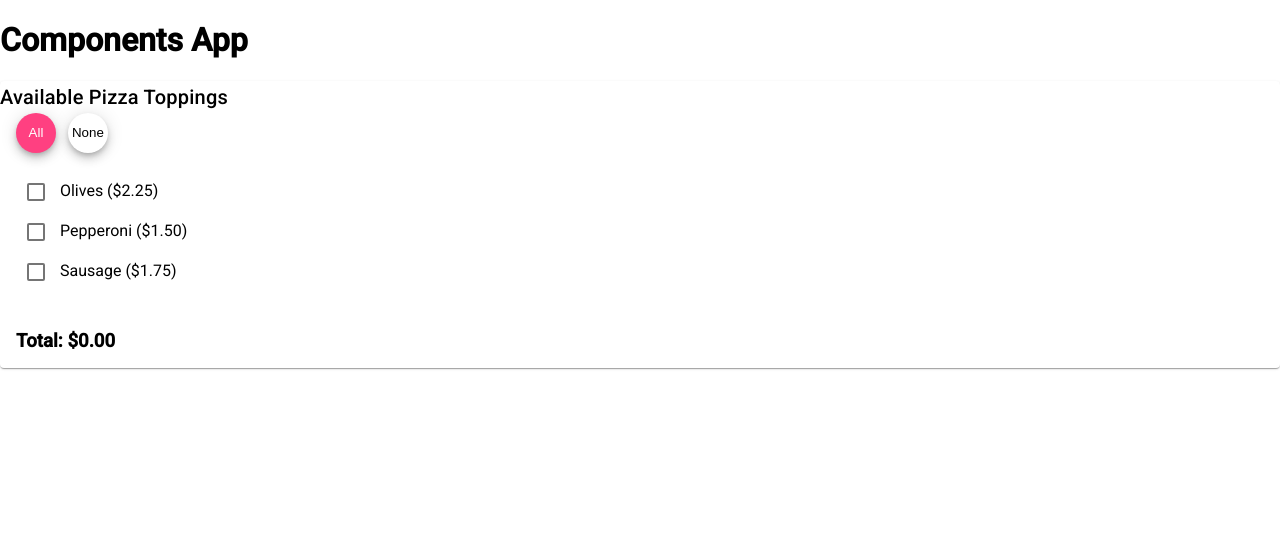
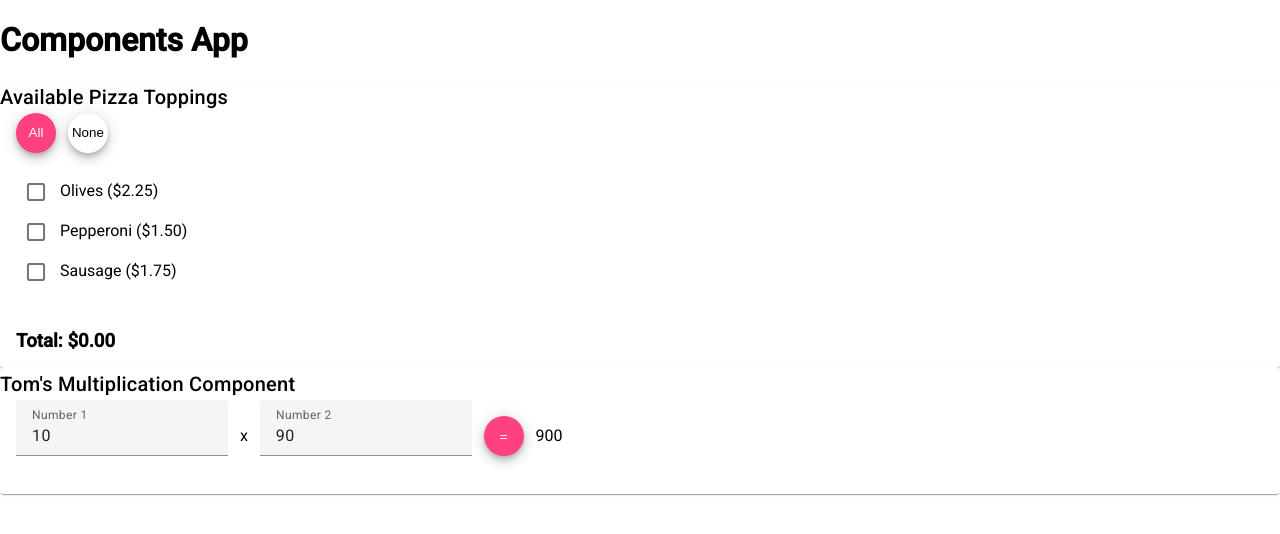
Before and after one commit to tsteelematc/components24s, an Angular app: page / in a window 1280 px wide. Shown: the top 534 px of the page. Built offline with nearby package versions, Linux system fonts and the light colour scheme.

Commit message:
Building another #week-07-slack-n-tell component...
In order to demo merging to keep PR branch 'fresh' and resolving merge conflicts.

```diff
--- a/src/app/app.component.html
+++ b/src/app/app.component.html
@@ -2,3 +2,4 @@
   Components App
 </h1>
 <app-pizza-toppings></app-pizza-toppings>
+<app-tjs-multiplication></app-tjs-multiplication>
--- a/src/app/app.module.ts
+++ b/src/app/app.module.ts
@@ -12,10 +12,15 @@ import { MatCardModule } from '@angular/material/card';
 import { MatButtonModule } from '@angular/material/button';
 import { MatCheckboxModule } from '@angular/material/checkbox';
 
+import { TjsMultiplicationComponent } from './tjs-multiplication/tjs-multiplication.component';
+import { MatFormFieldModule } from '@angular/material/form-field';
+import { MatInputModule } from '@angular/material/input';
+
 @NgModule({
   declarations: [
     AppComponent
     , PizzaToppingsComponent
+    , TjsMultiplicationComponent
   ],
   imports: [
     BrowserModule,
@@ -24,6 +29,8 @@ import { MatCheckboxModule } from '@angular/material/checkbox';
     , MatCardModule
     , MatButtonModule
     , MatCheckboxModule
+    , MatFormFieldModule
+    , MatInputModule
   ],
   providers: [
     provideAnimationsAsync()
--- /dev/null
+++ b/src/app/tjs-multiplication/tjs-multiplication.component.html
@@ -0,0 +1,37 @@
+<mat-card>
+    <mat-card-title>
+        Tom's Multiplication Component
+    </mat-card-title>
+    <mat-card-content>
+        <mat-form-field>
+            <mat-label>
+                Number 1
+            </mat-label>
+            <input
+                matInput
+                type="number"
+                [(ngModel)]="numberOne"
+            />
+        </mat-form-field>
+        &nbsp; x &nbsp;
+        <mat-form-field>
+            <mat-label>
+                Number 2
+            </mat-label>
+            <input
+                matInput
+                type="number"
+                [(ngModel)]="numberTwo"
+            />
+        </mat-form-field>
+        &nbsp;
+        <button
+            mat-mini-fab
+            (click)="multiply()"
+        >
+            =
+        </button>
+        &nbsp;
+        {{ total }}
+    </mat-card-content>
+</mat-card>
--- /dev/null
+++ b/src/app/tjs-multiplication/tjs-multiplication.component.ts
@@ -0,0 +1,21 @@
+import { Component, OnInit } from '@angular/core';
+
+@Component({
+  selector: 'app-tjs-multiplication',
+  templateUrl: './tjs-multiplication.component.html',
+  styleUrls: ['./tjs-multiplication.component.css']
+})
+export class TjsMultiplicationComponent implements OnInit {
+
+  constructor() { }
+
+  ngOnInit(): void {
+  }
+
+  numberOne = 10;
+  numberTwo = 90;
+  total = 900;
+
+  multiply = () => this.total = this.numberOne * this.numberTwo;
+
+}
```
Also changed, not shown: src/app/tjs-multiplication/tjs-multiplication.component.css (added).
